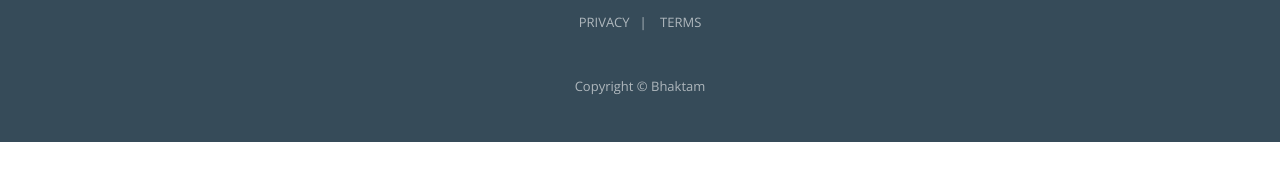
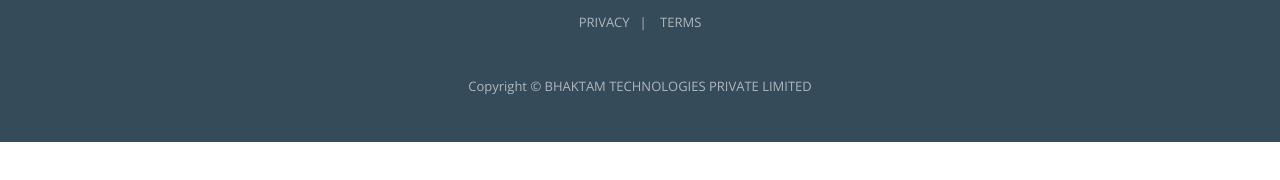
Before and after one commit to Bhaktam-Technologies/bhaktam-technologies.github.io, a plain HTML site: page about.html in a window 1280 px wide. Shown: the part 592-772 px from the top of the page. Drawn offline with nearby package versions, Linux system fonts and the light colour scheme.

Commit message:
copyright changes

```diff
--- a/about.html
+++ b/about.html
@@ -80,7 +80,7 @@
                 <li class="list-inline-item"><a href="privacy.html">Privacy</a></li>
                 <li class="last list-inline-item"><a href="terms.html">Terms</a></li>
             </ul>
-            <small class="copyright">Copyright &copy; <a href="">Bhaktam</a></small>
+            <small class="copyright">Copyright &copy; <a href="">BHAKTAM TECHNOLOGIES PRIVATE LIMITED</a></small>
         </div>
     </footer>
 
```
Also changed, not shown: pricing.html (+1 -1 lines), privacy.html (+1 -1 lines), refund.html (+1 -1 lines), return.html (+1 -1 lines), shipping.html (+1 -1 lines), terms.html (+1 -1 lines).
